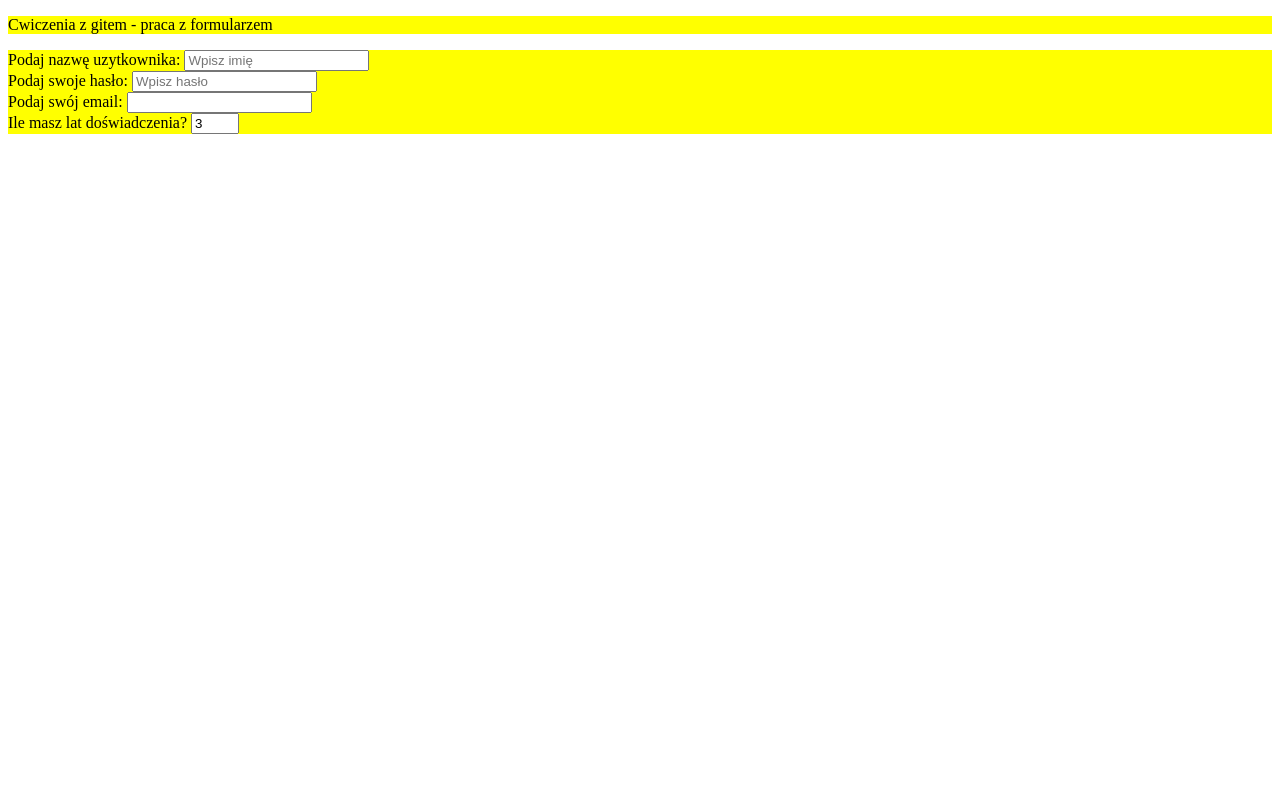
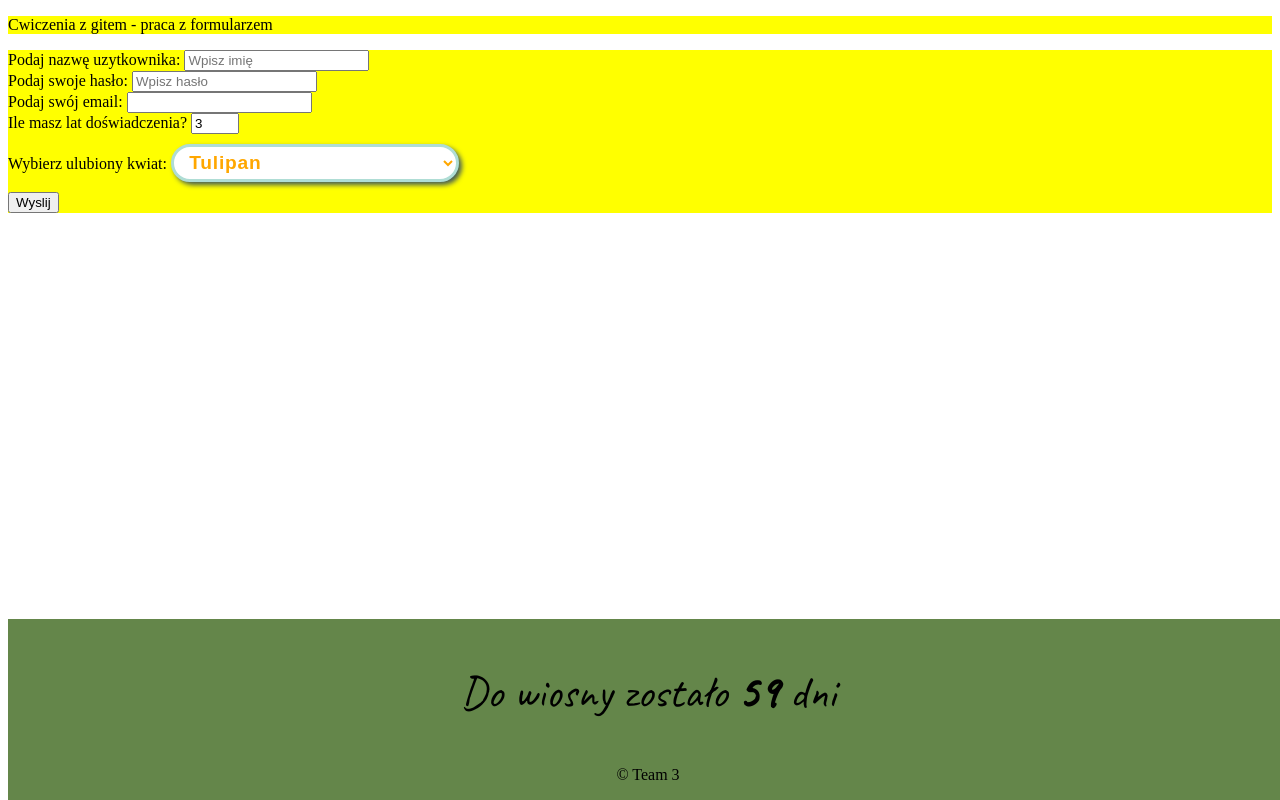
Before and after one commit to Nati071188/formgitpiatek, a plain HTML site: page index.html in a window 1280 px wide. Drawn offline with Linux system fonts and the light colour scheme.

Commit message:
Added footer with js and select

```diff
--- a/index.html
+++ b/index.html
@@ -1,14 +1,19 @@
 <!DOCTYPE html>
 <html lang="en">
   <head>
-    <meta charset="UTF-8">
-    <meta http-equiv="X-UA-Compatible" content="IE=edge">
-    <meta name="viewport" content="width=device-width, initial-scale=1.0">
+    <meta charset="UTF-8" />
+    <meta http-equiv="X-UA-Compatible" content="IE=edge" />
+    <meta name="viewport" content="width=device-width, initial-scale=1.0" />
     <title>Cwiczenia z gitem - praca z formularzem<</title>
-    <link rel="stylesheet" href="style.css">
+    <link rel="stylesheet" href="style.css" />
+    <link rel="preconnect" href="https://fonts.googleapis.com" />
+    <link rel="preconnect" href="https://fonts.gstatic.com" crossorigin />
+    <link
+      href="https://fonts.googleapis.com/css2?family=Caveat&display=swap"
+      rel="stylesheet"
+    />
   </head>
   <body>
-
     <div class="header1">
       <p>Cwiczenia z gitem - praca z formularzem</p>
     </div>
@@ -48,6 +53,23 @@
           min="1"
           max="5"
         />
+        <div>
+        <label for="flowers">Wybierz ulubiony kwiat:</label>
+        <select id="flowers" name="flowers">
+          <option value="tulipan">Tulipan</option>
+          <option value="roza">Róża</option>
+          <option value="kaktus">Kaktus</option>
+          <option value="krokus">Krokus</option>
+        </select>
+        </div>
+        <input type="submit" id="sendForm" name="sendForm" value="Wyslij" />
+      </form>
+    </div>
+    <footer>
+    <p id="timeToSpring">Do wiosny zostało <b id="days">Test</b> dni</p>
+    <p>&copy; Team 3</p>
+  </footer>
+  </body>
+  <script src="myscript.js"></script>
 
-</body>
 </html>
--- /dev/null
+++ b/myscript.js
@@ -0,0 +1,16 @@
+function countDaysToSpring(){
+    const oneDay = 24 * 60 * 60 * 1000; // hours*minutes*seconds*milliseconds
+    const firstDate = new Date(2023, 2, 21);
+    const secondDate = new Date();
+
+    const diffDays = Math.round(Math.abs((firstDate - secondDate) / oneDay));
+
+    console.log(diffDays);
+    return diffDays;
+}
+
+
+var daysToSpring = countDaysToSpring();
+
+
+document.getElementById("days").innerHTML = daysToSpring;
--- a/style.css
+++ b/style.css
@@ -1,3 +1,37 @@
-div{
-    background-color: yellow;
+div {
+  background-color: yellow;
 }
+
+#flowers {
+  height: 2em;
+  width: 15em;
+  margin: 0.5em 0;
+  padding: 0 0.7rem;
+  font-weight: 700;
+  font-size: 1.2rem;
+  letter-spacing: 0.05rem;
+  border: 3px solid #afddd5;
+  outline: none;
+  border-radius: 1em;
+  background-color: #fff;
+  cursor: pointer;
+  color: #ffa700;
+  -webkit-box-shadow: 3px 3px 5px 0px #455c58;
+  -moz-box-shadow: 3px 3px 5px 0px #455c58;
+  box-shadow: 3px 3px 5px 0px #455c58;
+}
+
+footer {
+  position: absolute;
+  bottom: 0px;
+  margin: 0 auto;
+  width: 100vw;
+  background-color: #64864A;
+  text-align: center;
+}
+
+#timeToSpring {
+  font-size: 45px;
+  font-family: "Caveat", cursive;
+
+}
```
Lines whose indentation alone changed are shown as unchanged.
